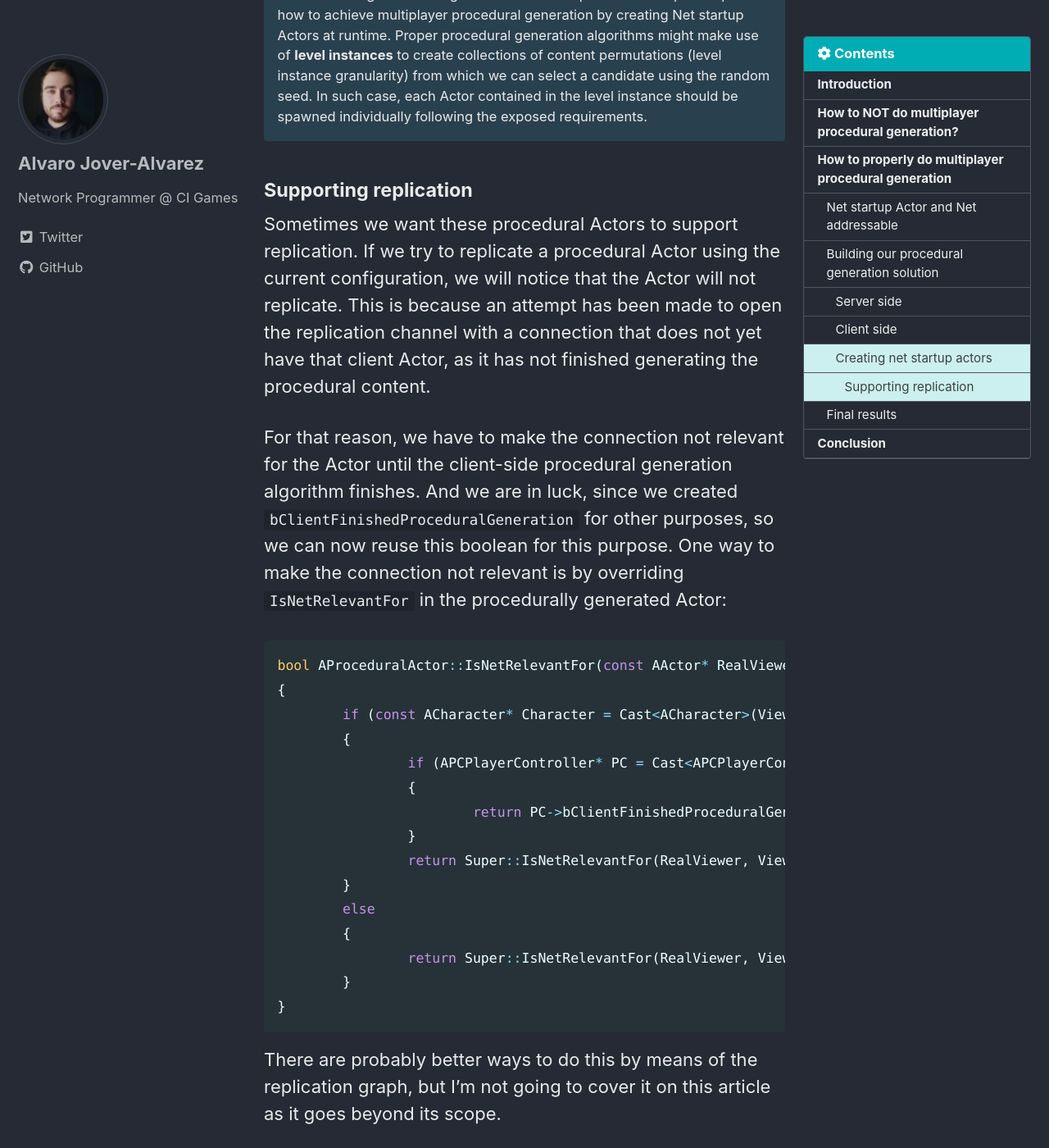
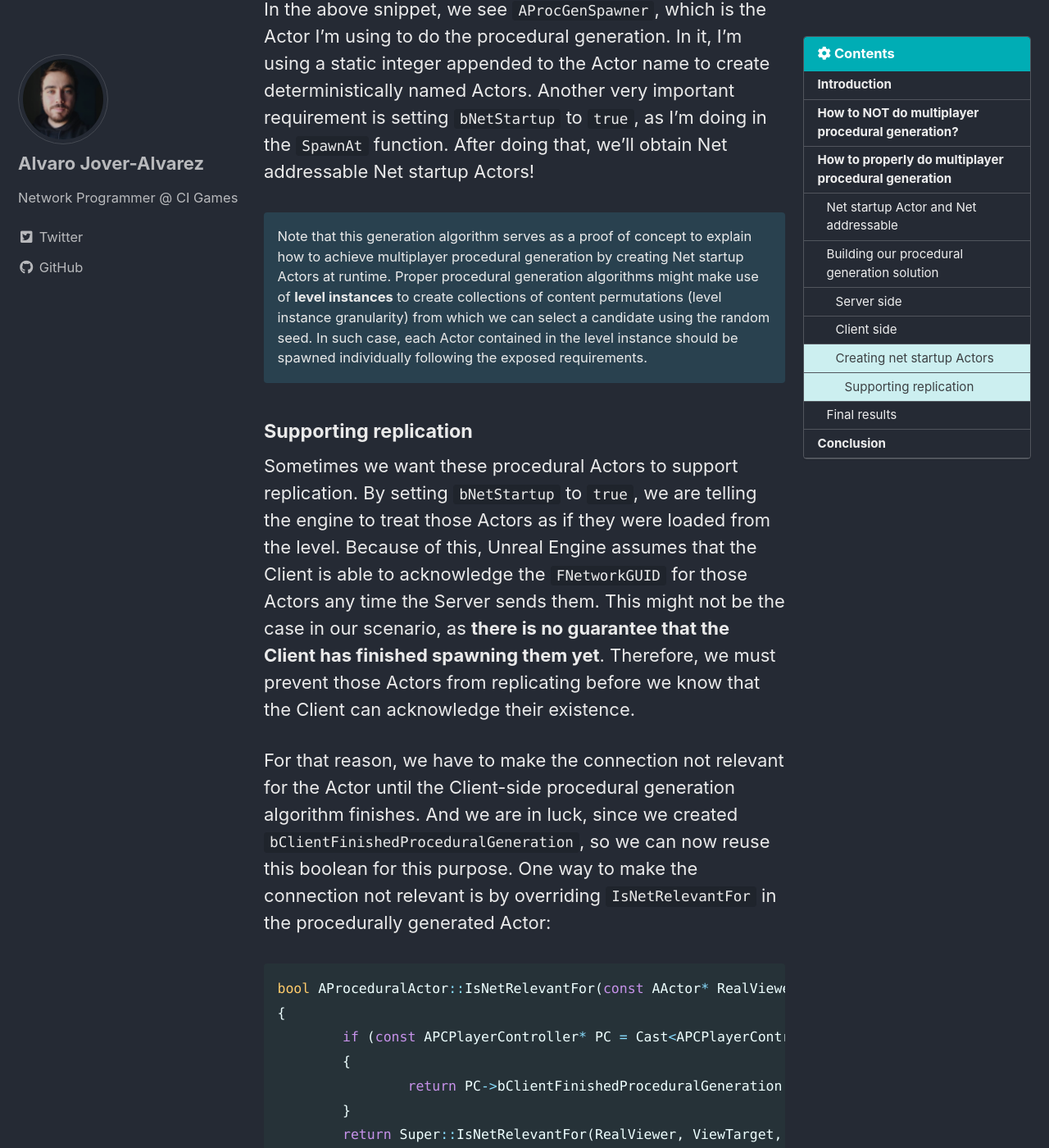
Before and after one commit to vorixo/devtricks, a Jekyll site: the page built from _posts/2022-12-03-procgen.md, in a window 1280 px wide and 1400 px high, scrolled down 9588 px. Shown: the whole window at 82% size. Built offline with Jekyll 4.4.1, drawn with Linux system fonts in a browser that asks for light colours; cached includes are drawn as plain includes; some of the changed text lies outside the part shown.

Commit message:
[FIX] Fixing the article

```diff
--- a/_posts/2022-12-03-procgen.md
+++ b/_posts/2022-12-03-procgen.md
@@ -46,17 +46,15 @@
 
 ## Net startup Actor and Net addressable
 
-To build our multiplayer procedural generation, we are relying on a niche concept that we don't speak about often in multiplayer articles: **Net startup Actors**.
+To build our multiplayer procedural generation, we are relying on a niche concept that we don't speak about often in multiplayer articles: **Net startup Actors** (also called **Net static Actors**).
 
-So... What is a **Net startup Actor**? A **Net startup Actor** is an Actor that is loaded directly from the map, and for networking purposes can be **addressed** by its **full path name**. In addition **Net startup Actors** don't get destroyed when they become not relevant for the client.
+So... What is a **Net startup Actor**? A **Net startup Actor** is an Actor that is loaded directly from the map, and for networking purposes can be **addressed** by its **full path name**. In addition **Net startup Actors** don't get destroyed when they stop being relevant for the Client.
 
 However, we can only achieve this **network addressable** property if `bNetLoadOnClient` is set to `true`, which means that the actor gets loaded on network clients during map load.
 
-In short, a net addressable Actor is an Actor that we can use in RPCs without losing the reference of the Actor.
-
 So, in order to achieve a **net addressable** Net startup Actor, we have to accomplish the following conditions:
-- They exist in Server and Client at a map load time: A server Actor should relate to a client Actor.
-- They are stably named so RPCs "know" where to go: The server and client Actor should have the same "path name".
+- They Actor should exist in Server and Client at a map load time: A Server Actor should relate to a Client Actor.
+- They are stably named: The Server and Client Actor should have the same "path name" so that the [`FNetworkGUID`](https://docs.unrealengine.com/4.27/en-US/InteractiveExperiences/Networking/Actors/Properties/ObjectReferences/) can be generated.
 
 Now that we learned what a **Net startup Actor** is, let's see how we can use this concept to build our multiplayer and super-reliable procedural generation.
 
@@ -69,7 +67,7 @@
 
 ### Server side
 
-Let's start with the server code. Once the GameState initializes, we generate the random seed and we start the procedural generation:
+Let's start with the Server code. Once the GameState initializes, we generate the random seed and we start the procedural generation:
 
 {% highlight c++ %}
 void AMyGameMode::InitGameState()
@@ -88,12 +86,12 @@
 }
 {% endhighlight %}
 
-In my case I decided to use an Actor placed on the map (`AProcGenSpawner`), to do this. It is also convenient to delay the server side `BeginPlay` until all the client controllers finish the procedural generation process (`bClientFinishedProceduralGeneration`). For that we'll override the following two functions:
+In my case I decided to use an Actor placed on the map (`AProcGenSpawner`), to do this. It is also convenient to delay the Server-side `BeginPlay` until all the Client controllers finish the procedural generation process (`bClientFinishedProceduralGeneration`). For that we'll override the following two functions:
 
 {% highlight c++ %}
 bool AMyGameMode::ReadyToStartMatch_Implementation()
 {
-	// Check if clients have finished procgen: We delay begin play of world actors until clients have finished procgen
+	// Check if clients have finished procgen: We delay begin play of world Actors until clients have finished procgen
 	for (FConstPlayerControllerIterator Iterator = GetWorld()->GetPlayerControllerIterator(); Iterator; ++Iterator)
 	{
 		if (APCPlayerController* PC = Cast<APCPlayerController>(Iterator->Get()))
@@ -133,7 +131,7 @@
 
 ### Client side
 
-Our controller will request the proc-gen seed to the server on `PostNetInit` by means of a server reliable RPC (`ServerRequestProcGenData`). From the server, the client will receive the server seed by means of a client reliable RPC (`ClientReceiveProcGenData`). Once the client receives the data, in my case a single number (but it can be extended to whatever your procedural generation algorithm needs), it can begin the procedural generation.
+Our controller will request the proc-gen seed to the Server on `PostNetInit` by means of a Server reliable RPC (`ServerRequestProcGenData`). From the Server, the Client will receive the Server seed by means of a Client reliable RPC (`ClientReceiveProcGenData`). Once the Client receives the data, in my case a single number (but it can be extended to whatever your procedural generation algorithm needs), it can begin the procedural generation.
 
 {% highlight c++ %}
 void APCPlayerController::ServerClientFinishedProcGen_Implementation()
@@ -218,13 +226,15 @@
 	const float Y = RandomStream.RandRange(-1000, 1000);
 	const FVector LocStream(X, Y, 92.f);
 
-	FActorSpawnParameters SpawnParams;
+	FActorspawnParameters SpawnParams;
 	SpawnParams.Name = FName(*FString(ProceduralActor->GetName() + "_" + FString::FromInt(procGenIndex)));
-	SpawnParams.NameMode = FActorSpawnParameters::ESpawnActorNameMode::Required_Fatal;
+	SpawnParams.NameMode = FActorspawnParameters::ESpawnActorNameMode::Required_Fatal;
 	SpawnParams.SpawnCollisionHandlingOverride = ESpawnActorCollisionHandlingMethod::AlwaysSpawn;
 	SpawnParams.bDeferConstruction = true;
 	LastProcActor = GetWorld()->SpawnActor<AProceduralActor>(ProceduralActor, LocStream, FRotator::ZeroRotator, SpawnParams);
 	LastProcActor->bNetStartup = true;
+	// This let us differentiate procedurally generated Actors from other Actors in a generic way
+	LastProcActor->Tags.Add(TEXT("ProcGen"));
 	LastProcActor->FinishSpawning(FTransform(FRotator::ZeroRotator, LocStream, FVector::OneVector));
 
 	procGenIndex++;
@@ -238,25 +248,18 @@
 
 #### Supporting replication
 
-Sometimes we want these procedural Actors to support replication. If we try to replicate a procedural Actor using the current configuration, we will notice that the Actor will not replicate. This is because an attempt has been made to open the replication channel with a connection that does not yet have that client Actor, as it has not finished generating the procedural content.
+Sometimes we want these procedural Actors to support replication. By setting `bNetStartup` to `true`, we are telling the engine to treat those Actors as if they were loaded from the level. Because of this, Unreal Engine assumes that the Client is able to acknowledge the `FNetworkGUID` for those Actors any time the Server sends them. This might not be the case in our scenario, as **there is no guarantee that the Client has finished spawning them yet**. Therefore, we must prevent those Actors from replicating before we know that the Client can acknowledge their existence.
 
-For that reason, we have to make the connection not relevant for the Actor until the client-side procedural generation algorithm finishes. And we are in luck, since we created `bClientFinishedProceduralGeneration` for other purposes, so we can now reuse this boolean for this purpose. One way to make the connection not relevant is by overriding `IsNetRelevantFor` in the procedurally generated Actor:
+For that reason, we have to make the connection not relevant for the Actor until the Client-side procedural generation algorithm finishes. And we are in luck, since we created `bClientFinishedProceduralGeneration`, so we can now reuse this boolean for this purpose. One way to make the connection not relevant is by overriding `IsNetRelevantFor` in the procedurally generated Actor:
 
 {% highlight c++ %}
 bool AProceduralActor::IsNetRelevantFor(const AActor* RealViewer, const AActor* ViewTarget, const FVector& SrcLocation) const
 {
-	if (const ACharacter* Character = Cast<ACharacter>(ViewTarget))
+	if (const APCPlayerController* PC = Cast<APCPlayerController>(RealViewer))
 	{
-		if (APCPlayerController* PC = Cast<APCPlayerController>(Character->GetController()))
-		{
-			return PC->bClientFinishedProceduralGeneration && Super::IsNetRelevantFor(RealViewer, ViewTarget, SrcLocation);
-		}
-		return Super::IsNetRelevantFor(RealViewer, ViewTarget, SrcLocation);
+		return PC->bClientFinishedProceduralGeneration && Super::IsNetRelevantFor(RealViewer, ViewTarget, SrcLocation);
 	}
-	else
-	{
-		return Super::IsNetRelevantFor(RealViewer, ViewTarget, SrcLocation);
-	}
+	return Super::IsNetRelevantFor(RealViewer, ViewTarget, SrcLocation);
 }
 {% endhighlight %}
 
@@ -268,7 +271,7 @@
 
 ![Procedural generation results]({{ '/' | absolute_url }}/assets/images/per-post/procgen/results.jpg){: .align-center}
 
-Note that this toy example uses random locations from a seed to place the actors. And as we can see the positions are equivalent in server and client.
+Note that this toy example uses random locations from a seed to place the Actors. And as we can see the positions are equivalent in Server and Client.
 
 # Conclusion
 
@@ -280,7 +283,7 @@
 
 Some ideas that pop in my head are:
 - Better way to deterministically name the Actors.
-- Make it compatible with world partition server and client streaming!
+- Make it compatible with world partition Server and Client streaming!
 - Context driven procedural generation (ie: Use more data than just the seed!)
 - Using the replication graph instead of `IsNetRelevantFor` to support replication.
 
```
Also changed, not shown: other parts of _posts/2022-12-03-procgen.md (+17 -7 lines).
